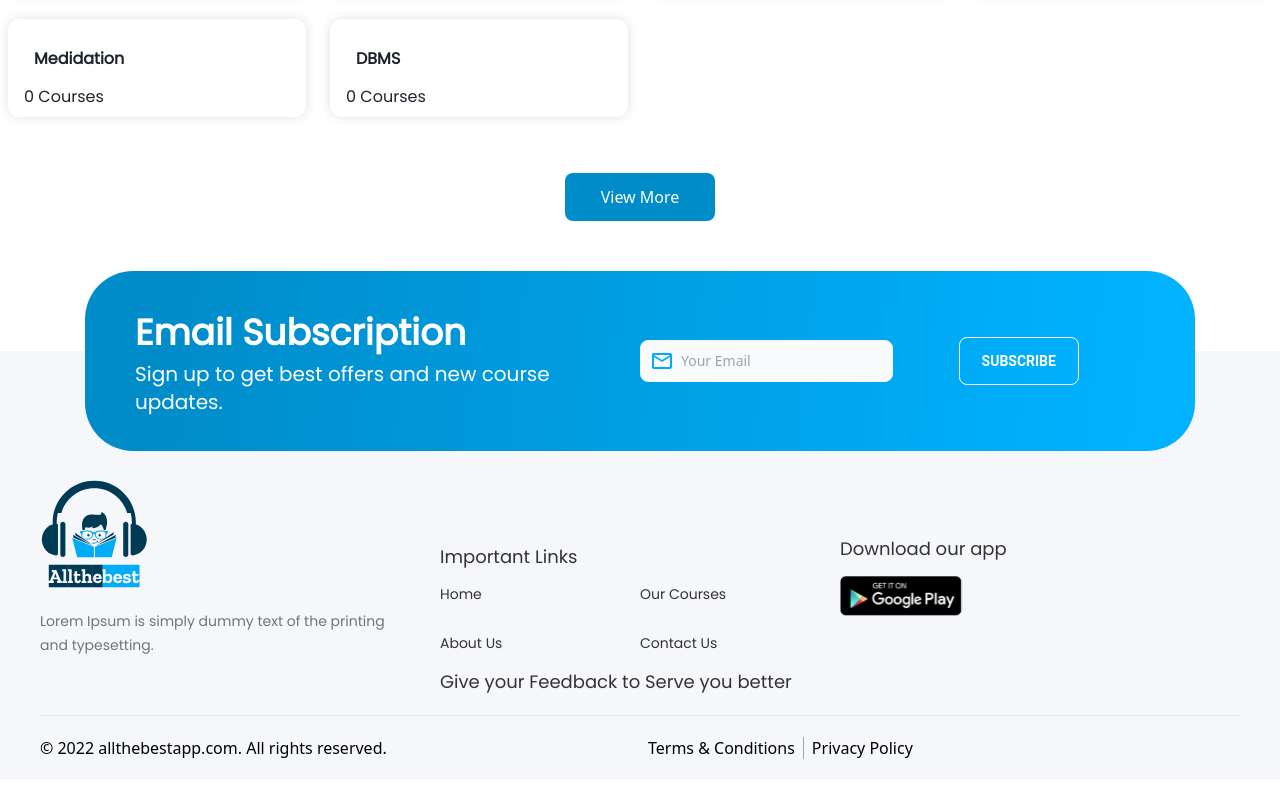
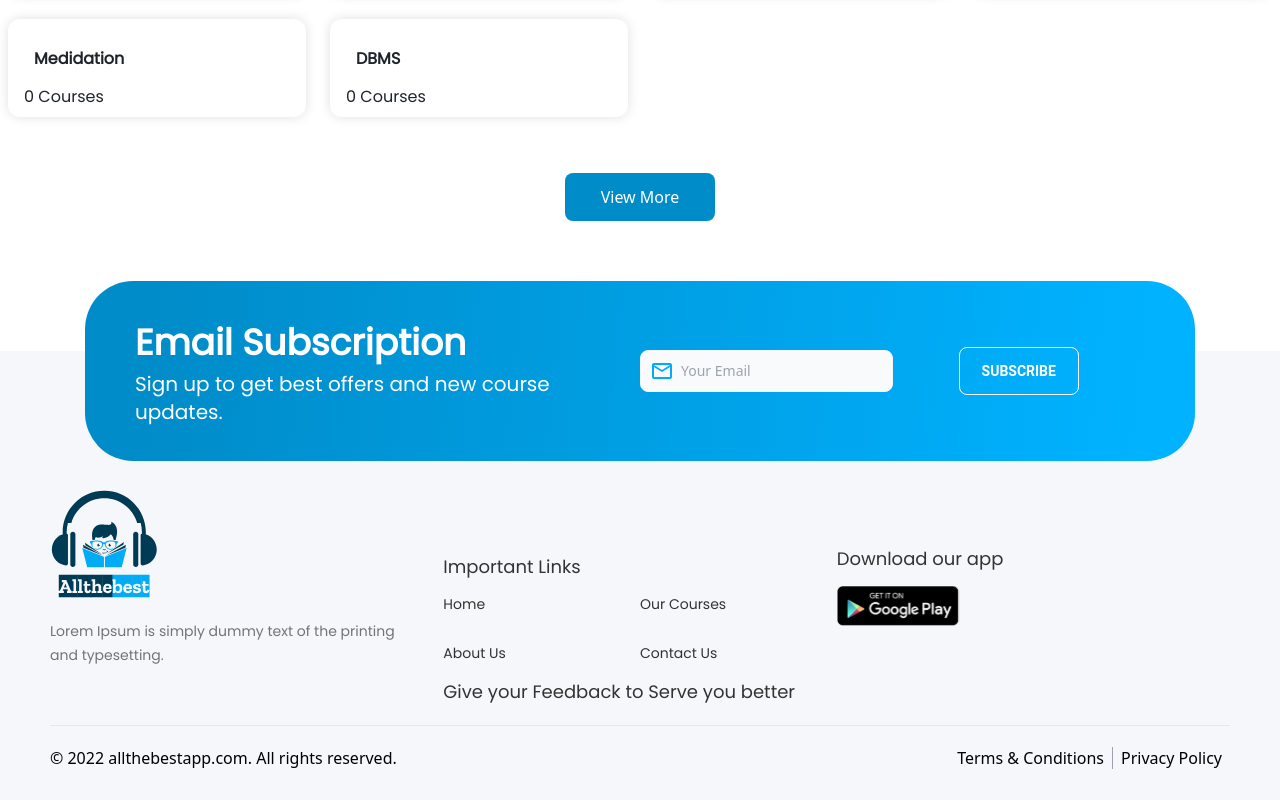
Before and after one commit to MoidulHasan/react-project-boilerplate, a React (Create React App) app: page / in a window 1280 px wide. Shown: the part 2350-3150 px from the top of the page. Built offline with nearby package versions, Linux system fonts and the light colour scheme.

Commit message:
refactor: foter style refactored

```diff
--- a/src/components/Layouts/Footer/index.tsx
+++ b/src/components/Layouts/Footer/index.tsx
@@ -50,7 +50,7 @@ export const AppFooter = () => {
         </div>
 
 
-        <div className='border-t grid grid-cols-2 py-5 mt-5'>
+        <div className='border-t flex flex-col-reverse md:flex-row justify-between py-5 mt-5'>
           <p>© 2022 allthebestapp.com. All rights reserved.</p>
           <div className='divide-x divide-gray-400'>
             <NavLink to={'./toc'} >
--- a/src/components/Layouts/Footer/styles.scss
+++ b/src/components/Layouts/Footer/styles.scss
@@ -6,6 +6,7 @@
 
 	.content-area {
 		max-width: 1200px;
+		padding: 10px;
 
 		.subscription-container {
 			width: 100%;
```
